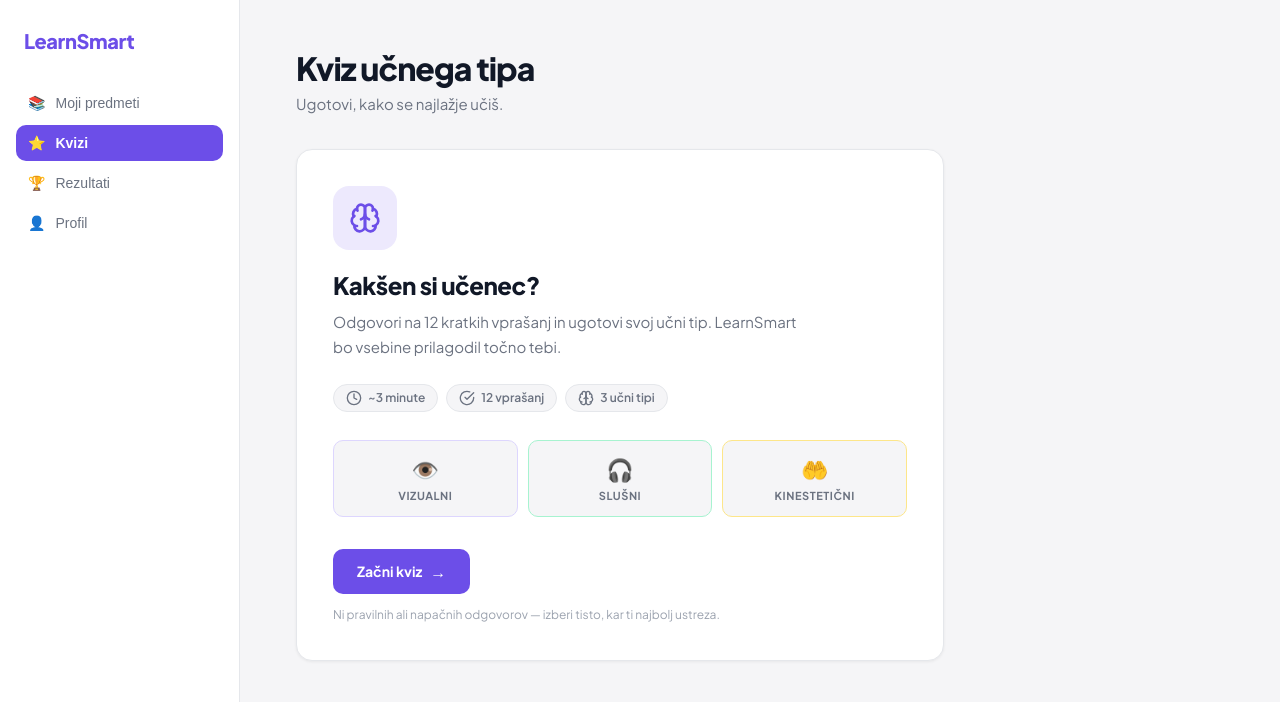
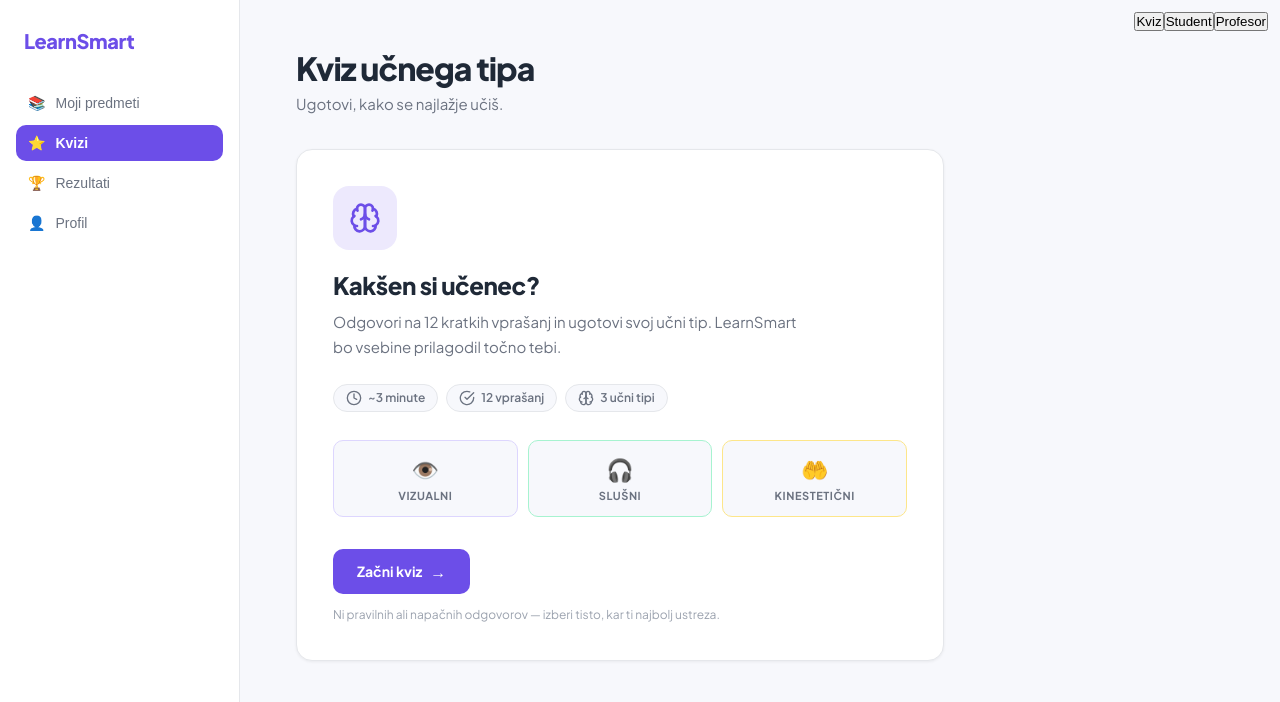
Before and after one commit to LeoMasevski/learn-smart, a React (Vite) app in the folder frontend/: page / in a window 1280 px wide. Shown: the top 702 px of the page. Built offline with nearby package versions, Linux system fonts and the light colour scheme.

Commit message:
change app tsx

```diff
--- a/frontend/src/App.tsx
+++ b/frontend/src/App.tsx
@@ -1,14 +1,36 @@
-import { LearningTypeQuiz } from './components/quiz/LearningTypeQuiz';
-import { LearningType } from './data/quizQuestions';
+import { useState } from "react";
+import { LearningTypeQuiz } from "./components/quiz/LearningTypeQuiz";
+import { LearningType } from "./data/quizQuestions";
+import StudentDashboard from "./pages/StudentDashboard";
+import ProfessorDashboard from "./pages/ProfessorDashboard";
+
+type Page = "quiz" | "student" | "professor";
 
 function App() {
+  const [page, setPage] = useState<Page>("quiz");
+
   const handleComplete = (learningType: LearningType) => {
-    // tu pride še api
-    console.log('Določen učni tip:', learningType);
-    alert(`Učni tip shranjen: ${learningType}\n\n(Tukaj se bo nadaljevala registracija ko bo backend ready)`);
+    console.log("Določen učni tip:", learningType);
+    alert(
+      `Učni tip shranjen: ${learningType}\n\n(Tukaj se bo nadaljevala registracija ko bo backend ready)`
+    );
+
+    setPage("student");
   };
 
-  return <LearningTypeQuiz onComplete={handleComplete} />;
+  return (
+    <>
+      <div style={{ position: "fixed", top: 12, right: 12, zIndex: 9999 }}>
+        <button onClick={() => setPage("quiz")}>Kviz</button>
+        <button onClick={() => setPage("student")}>Student</button>
+        <button onClick={() => setPage("professor")}>Profesor</button>
+      </div>
+
+      {page === "quiz" && <LearningTypeQuiz onComplete={handleComplete} />}
+      {page === "student" && <StudentDashboard />}
+      {page === "professor" && <ProfessorDashboard />}
+    </>
+  );
 }
 
 export default App;
```
